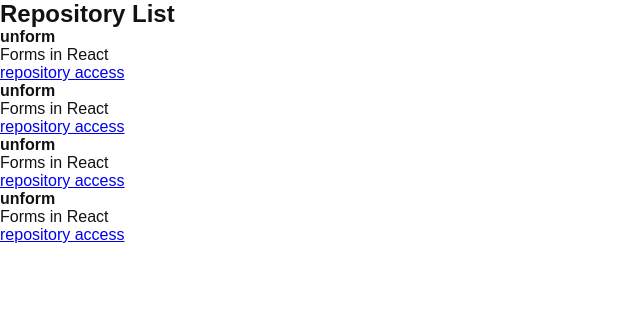
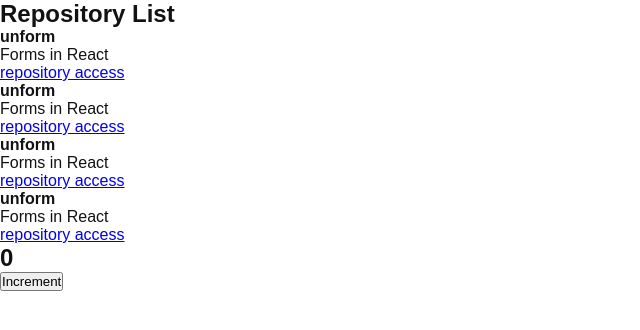
Before and after one commit to lecamilotti/01-github-explorer, a React app: page / in a window 1280 px wide. Shown: the top 330 px of the page, without its empty margins (0-640 px from the left). Built offline with nearby package versions, Linux system fonts and the light colour scheme.

Commit message:
useState

```diff
--- a/src/App.jsx
+++ b/src/App.jsx
@@ -1,7 +1,12 @@
-import './styles/global.scss';
+import "./styles/global.scss";
 import { RepositoryList } from "./components/RepositoryList";
+import { Counter } from "./components/Counter";
 
-export function App(){
-  return <RepositoryList />
-
+export function App() {
+  return (
+    <>
+      <RepositoryList />
+      <Counter />
+    </>
+  );
 }
--- /dev/null
+++ b/src/components/Counter.jsx
@@ -0,0 +1,18 @@
+import { useState } from "react";
+
+
+
+export function Counter() {
+  const [counter, setCounter] = useState(0);
+
+function increment(){
+setCounter(counter + 1);
+}
+
+  return (
+    <div>
+      <h2>{counter}</h2>
+      <button type="button" onClick={increment}>Increment</button>
+    </div>
+  );
+}
```
